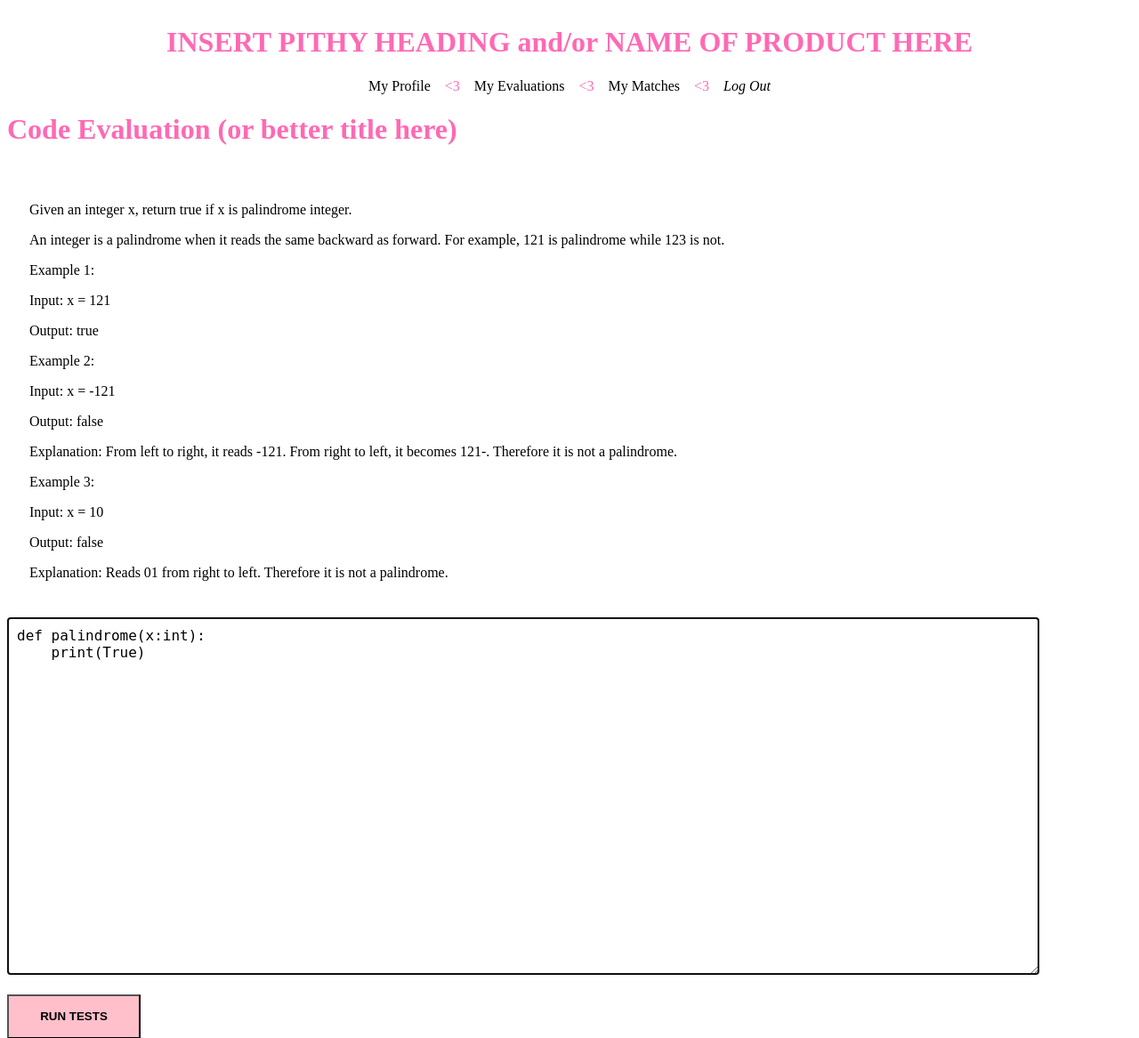
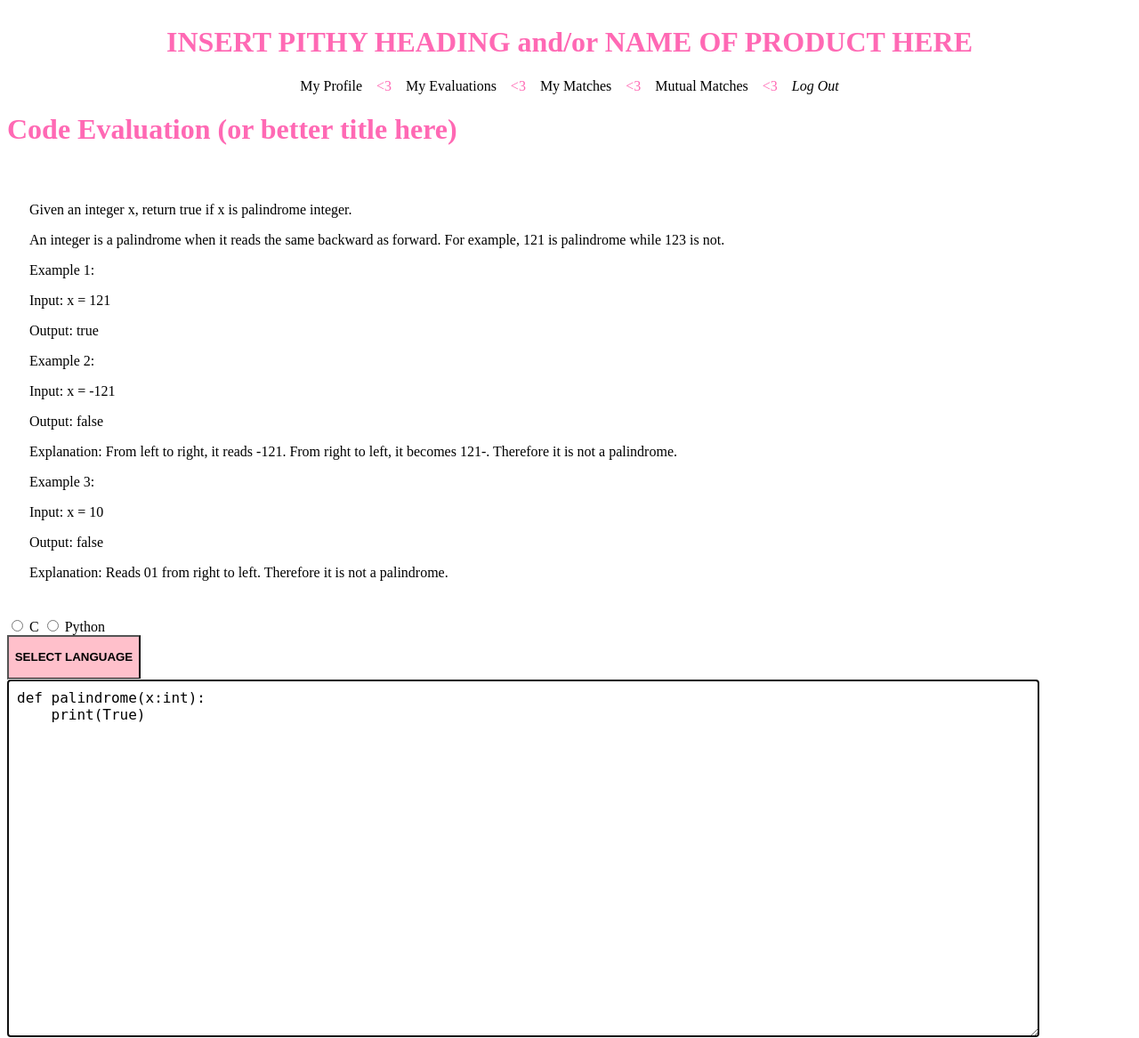
Before and after one commit to jnngu/codingdatingsite, a Flask app: page /code/1 in a window 1280 px wide. Shown: the top 1167 px of the page at 89% size. Run offline with Flask 2, Linux system fonts and the light colour scheme; the visitor is signed in with stand-in values (Sample User, id 1).

Commit message:
night completion

```diff
--- a/styledating/main.py
+++ b/styledating/main.py
@@ -81,6 +81,20 @@ def coding_chal(n):
 		return render_template("code_chall.html",\
 			n=n,question_text=question_text,code=sc,results=["No results yet!"],done=None)
 
+@app.route('/process_language', methods=['POST'])
+def process_language():
+	n = int(request.form['n'])
+	if request.form['language'] == "Python":
+		sc = open("challenges/"+dct[n]+"_sc.py").read()
+		question_text = open("challenges/"+dct[n]+"_desc.txt").read().split('\n')
+		return render_template("code_chall.html",\
+			n=n,question_text=question_text,code=sc,results=["No results yet!"],done=None,lang='python')
+	else:
+		sc = open("challenges/"+dct[n]+"_sc.c").read()
+		question_text = open("challenges/"+dct[n]+"_desc.txt").read().split('\n')
+		return render_template("code_chall.html",\
+			n=n,question_text=question_text,code=sc,results=["No results yet!"],done=None,lang='c')
+
 @app.route('/process_code', methods=['POST'])
 @login_required
 def process_code():
@@ -92,11 +106,15 @@ def process_code():
 		user_code = request.form['code_submission']
 		tc_filename ="challenges/"+dct[n]+"_testcases.txt"
 		sol_filename = "challenges/"+dct[n]+"_sol.txt"
+		lang = request.form['language']
 
-		(numWrong,results) = runAutograder("python",user_code,fcn_names[n],tc_filename, sol_filename)
+		(numWrong,results) = runAutograder(lang.lower(),user_code,fcn_names[n],tc_filename, sol_filename)
 		results = results.split('\n')
 
 		if numWrong == 0:
+			#TODO: user_code is a string with the user's submitted code.
+			# current_user.username is the user's username.
+			# @ Brandon.
 			current_user.updatedb(n,user_code)
 		return render_template("code_chall.html",n=n,\
 			question_text=question_text,code=user_code,results=results,\
@@ -110,12 +128,10 @@ def matches(typ=None,other=None):
 		sql_execute('''insert into actions values(?,?,?)''', (typ,current_user.username,other))
 
 	if current_user.numdone() < 3:
-		return render_template("notyet.html",user=current_user)
+		return render_template("matches.html",user=current_user,curr=current_user)
 
 	best_match = current_user.compute_best_match()
-	return render_template("matches.html",user=best_match)
-
-
+	return render_template("matches.html",user=best_match,curr=current_user)
 
 @app.route('/evaluations')
 @login_required
@@ -127,10 +143,11 @@ def evaluations():
 def profile():
 	return render_template("profile.html", user=current_user, isMe=True)
 
-@app.route('/chat')
+@app.route('/mutual')
 @login_required
-def chat():
-	matches = current_user.get_matches()
+def mutual():
+	matches = current_user.get_mutual_matches()
+	return render_template("mutual.html", matches=matches, user=current_user)
 
 
 if __name__ == '__main__':
--- a/styledating/templates/code_chall.html
+++ b/styledating/templates/code_chall.html
@@ -29,6 +29,8 @@ document.getElementById('code').addEventListener('keydown', function(e) {
 		<div class="vbar"> <3 </div>
 		<div class="head_link"> <a href="matches"> My Matches </a>  </div>
 		<div class="vbar"> <3 </div>
+		<div class="head_link"> <a href="/mutual"> Mutual Matches </a>  </div>
+		<div class="vbar"> <3 </div>
 		<div class="head_link"> <a href="logout"> <em> Log Out </em> </a>  </div>
 	</div>
 </div>
@@ -41,7 +43,20 @@ document.getElementById('code').addEventListener('keydown', function(e) {
 		{% for para in question_text %}
 		<p>{{para}}</p>
 		{% endfor %}
-  </div>
+  	</div>
+	<form id="lang" action="{{ url_for('process_language')}}" method="post">
+
+	<input type="radio" id="C" name="language" value="C">
+	<label for="C">C</label>
+	<input type="radio" id="Python" name="language" value="Python">
+	<label for="Python">Python</label><br>
+
+	<input type="hidden" name="n" value="{{n}}">
+	<input type="submit" value="SELECT LANGUAGE">
+	</form>
+
+
+
   <div class="code-area">
   	<textarea onkeydown="if(event.keyCode===9){var v=this.value,s=this.selectionStart,e=this.selectionEnd;this.value=v.substring(0, s)+'\t'+v.substring(e);this.selectionStart=this.selectionEnd=s+1;return false;}"
   	rows="20" class="input" id="code" form="user_code" form="final_submission"
@@ -50,6 +65,7 @@ document.getElementById('code').addEventListener('keydown', function(e) {
 
 	<form id="user_code" action="{{ url_for('process_code') }}" method="post" enctype="multipart/form-data">
 	<input type="hidden" name="cnum" value="{{n}}">
+	<input type="hidden" name="language" value="{{lang}}">
 	<input type="submit" value="RUN TESTS">
 	</form>
   </div>
--- a/styledating/templates/evaluations.html
+++ b/styledating/templates/evaluations.html
@@ -9,6 +9,8 @@
 		<div class="head_link"> <a href="evaluations"><b> My Evaluations </b></a> </div>
 		<div class="vbar"> <3 </div>
 		<div class="head_link"> <a href="matches"> My Matches </a>  </div>
+		<div class="vbar"> <3 </div>
+		<div class="head_link"> <a href="/mutual"> Mutual Matches</a>  </div>
 		<div class="vbar"> <3 </div>
 		<div class="head_link"> <a href="logout"> <em> Log Out </em> </a>  </div>
 	</div>
--- a/styledating/templates/matches.html
+++ b/styledating/templates/matches.html
@@ -11,6 +11,8 @@
 		<div class="vbar"> <3 </div>
 		<div class="head_link"> <a href="/matches"> <b> My Matches </b> </a>  </div>
 		<div class="vbar"> <3 </div>
+		<div class="head_link"> <a href="/mutual"> Mutual Matches </a>  </div>
+		<div class="vbar"> <3 </div>
 		<div class="head_link"> <a href="/logout"> <em> Log Out </em> </a>  </div>
 	</div>
 </div>
@@ -20,7 +22,7 @@
 {% if user == None %}
 <h1> You've exhausted all your top matches! Visit the <b> mutual matches </b> page to see if anyone matched you back. </h1>
 
-{% elif user.numdone() == 3 %}
+{% elif curr.numdone() == 3 %}
 <br>
 
 <div class="block-effect" style="--td: 1.2s">
--- a/styledating/templates/profile.html
+++ b/styledating/templates/profile.html
@@ -9,6 +9,8 @@
 		<div class="head_link"> <a href="evaluations"> My Evaluations </a> </div>
 		<div class="vbar"> <3 </div>
 		<div class="head_link"> <a href="matches"> My Matches </a>  </div>
+		<div class="vbar"> <3 </div>
+		<div class="head_link"> <a href="/mutual"> Mutual Matches </a>  </div>
 		<div class="vbar"> <3 </div>
 		<div class="head_link"> <a href="logout"> <em> Log Out </em> </a>  </div>
 	</div>
@@ -23,4 +25,6 @@
 <div style="float:left;width:60%;margin:1%;">
 <p class="fancy"> {{ user.name }}'s Profile </p>
 
+<!-- TODO: display the extra bio information, etc. here -->
+
 </div>
--- a/styledating/user.py
+++ b/styledating/user.py
@@ -11,6 +11,7 @@ class User(UserMixin):
 		print(f)
 		self.name = f[0][0]
 		self.picfile = f[0][1]
+		self.description = "blah."
 		self.c = list(f[0][2:5])
 
 		self.num = 3 - (self.c[0] == "") - (self.c[1] == "") - (self.c[2] == "")
@@ -29,7 +30,16 @@ class User(UserMixin):
 		return (f[0][0] != "") + (f[0][1] != "") +(f[0][2] != "")
 
 	def compute_best_match(self):
-		return User('b')
+		possibilities = sql_execute('''SELECT username FROM users where username not in (SELECT target from actions where actor=?) AND username <>?''', (self.username, self.username))
+		unrejected_possibilities = [x[0] for x in possibilities]
+		print(unrejected_possibilities)
+
+		#TODO: currently just returning someone at random (whoever happens to be the first returned).
+		# using this list of unrejected possibilities, find the one with the closest vector to ourselves.
+		if unrejected_possibilities == []:
+			return None
+		else:
+			return User(unrejected_possibilities[0])
 
 	def donewith(self,n):
 		if n==1:
@@ -51,3 +61,11 @@ class User(UserMixin):
 			sql_execute('''INSERT INTO users VALUES(?,?,?,?,?,?,?,?)''',(_id,username,name,picfile,passhash,c1,code,c3))
 		if n==3:
 			sql_execute('''INSERT INTO users VALUES(?,?,?,?,?,?,?,?)''',(_id,username,name,picfile,passhash,c1,c2,code))
+
+
+
+	def get_mutual_matches(self):
+		mutuals = sql_execute('''SELECT username FROM users where username in (SELECT target from actions where actor=? AND
+			act="yes") AND username in (SELECT actor from actions where target=? AND act="yes") ''', (self.username, self.username))
+		print(mutuals)
+		return [User(x[0]) for x in mutuals]
```
Also changed, not shown: styledating/templates/mutual.html (added, +45 -0 lines), 1 other file.
